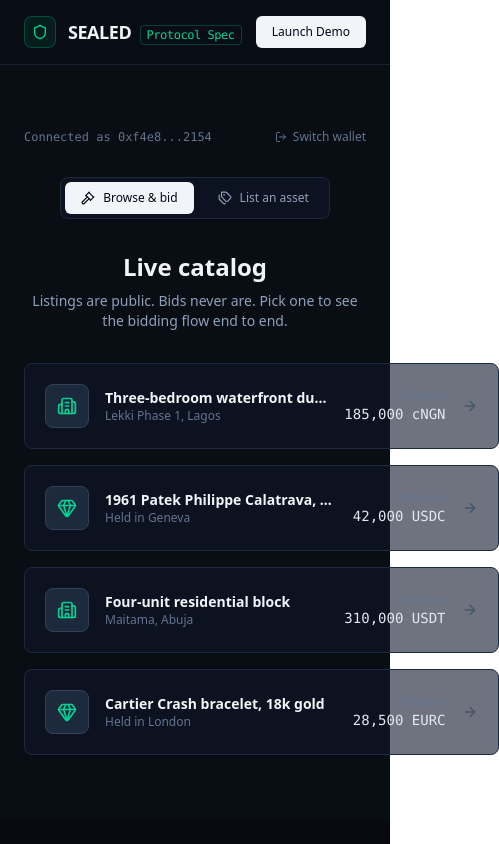
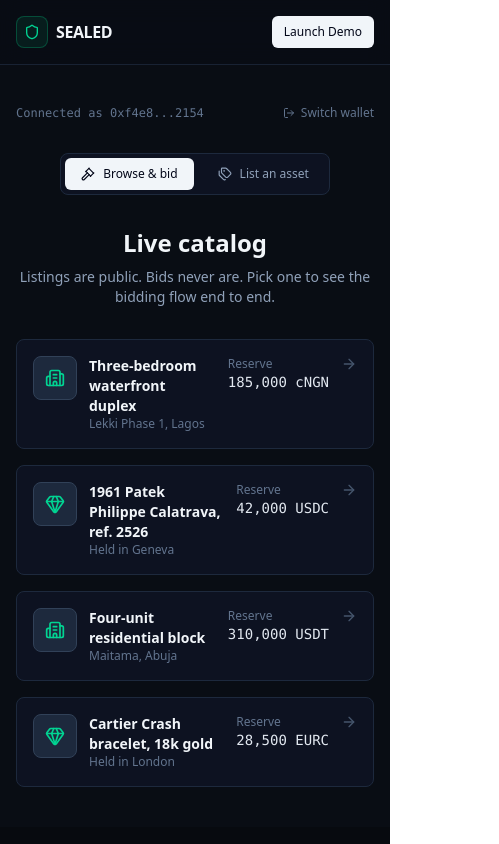
Before and after one commit to tactfulcipher101/Sealed-private-auction-system, a Next.js app in the folder frontend/: page /demo in a window 390 px wide. Both pictures are taken after a click on the button "Connect wallet". Shown: the top 844 px of the page, 499 px wide, since content can reach past the window. Built offline with nearby package versions, Linux system fonts and the light colour scheme.

Commit message:
optimize auction demo for mobile

```diff
--- a/frontend/src/ui/layout/Header.tsx
+++ b/frontend/src/ui/layout/Header.tsx
@@ -3,13 +3,13 @@
 export function Header() {
   return (
     <header className="w-full border-b border-slate-800/80 bg-[#090D14]/80 backdrop-blur-md sticky top-0 z-50">
-      <div className="max-w-7xl mx-auto px-6 h-16 flex items-center justify-between">
-        <div className="flex items-center gap-3">
+      <div className="max-w-7xl mx-auto px-4 sm:px-6 min-h-16 py-3 flex items-center justify-between gap-3">
+        <div className="flex min-w-0 items-center gap-2 sm:gap-3">
           <div className="h-8 w-8 rounded-lg bg-emerald-500/10 border border-emerald-500/30 flex items-center justify-center">
             <Shield className="h-4 w-4 text-emerald-400" />
           </div>
-          <span className="font-bold text-slate-100 tracking-tight text-lg">
-            SEALED <span className="text-xs font-mono font-normal text-emerald-400 border border-emerald-500/30 px-1.5 py-0.5 rounded ml-1">Protocol Spec</span>
+          <span className="truncate font-bold text-slate-100 tracking-tight text-base sm:text-lg">
+            SEALED <span className="hidden sm:inline text-xs font-mono font-normal text-emerald-400 border border-emerald-500/30 px-1.5 py-0.5 rounded ml-1">Protocol Spec</span>
           </span>
         </div>
 
@@ -19,8 +19,8 @@
           <a href="/demo" className="hover:text-slate-100 transition-colors">Live Demo</a>
         </nav>
 
-        <div className="flex items-center gap-4">
-          <a href="/demo" className="px-4 py-2 text-xs font-medium bg-slate-100 text-slate-950 rounded-md hover:bg-white transition-all">Launch Demo</a>
+        <div className="flex shrink-0 items-center gap-4">
+          <a href="/demo" className="px-3 sm:px-4 py-2 text-xs font-medium bg-slate-100 text-slate-950 rounded-md hover:bg-white transition-all">Launch Demo</a>
         </div>
       </div>
     </header>
--- a/frontend/src/ui/modules/demo/AuctionDemo.tsx
+++ b/frontend/src/ui/modules/demo/AuctionDemo.tsx
@@ -63,14 +63,14 @@
 
   if (!userWallet) {
     return (
-      <div className="max-w-2xl mx-auto px-6 py-16">
+      <div className="max-w-2xl mx-auto px-4 sm:px-6 py-10 sm:py-16">
         <WalletConnect onConnected={setUserWallet} />
       </div>
     );
   }
 
   return (
-    <div className="max-w-2xl mx-auto px-6 py-16">
+    <div className="max-w-2xl mx-auto px-4 sm:px-6 py-10 sm:py-16">
       <div className="flex items-center justify-between mb-8 text-xs text-slate-500">
         <span className="font-mono">Connected as {userWallet}</span>
         <button
--- a/frontend/src/ui/modules/demo/ListingCatalog.tsx
+++ b/frontend/src/ui/modules/demo/ListingCatalog.tsx
@@ -28,7 +28,7 @@
               key={listing.id}
               onClick={() => onSelectListing(listing)}
               className={
-                "w-full text-left p-5 rounded-lg bg-slate-900/60 border transition-all flex items-center gap-4 " +
+                "w-full text-left p-4 sm:p-5 rounded-lg bg-slate-900/60 border transition-all flex items-start sm:items-center gap-3 sm:gap-4 " +
                 (isNew ? "border-emerald-500/40" : "border-slate-800 hover:border-slate-700")
               }
             >
@@ -44,8 +44,8 @@
                 </div>
               )}
               <div className="flex-1 min-w-0">
-                <div className="flex items-center gap-2">
-                  <p className="text-sm font-semibold text-slate-100 truncate">{listing.title}</p>
+                <div className="flex flex-wrap items-center gap-2">
+                  <p className="text-sm font-semibold text-slate-100 break-words">{listing.title}</p>
                   {isNew && (
                     <span className="inline-flex items-center gap-1 text-[10px] text-emerald-400 bg-emerald-500/10 border border-emerald-500/30 px-1.5 py-0.5 rounded shrink-0">
                       <Sparkles className="h-2.5 w-2.5" /> just listed
@@ -54,7 +54,7 @@
                 </div>
                 <p className="text-xs text-slate-500">{listing.region}</p>
               </div>
-              <div className="text-right shrink-0">
+              <div className="text-left sm:text-right shrink-0">
                 <p className="text-xs text-slate-500">Reserve</p>
                 <p className="text-sm font-mono text-slate-200">
                   {formatCurrency(listing.reservePrice, listing.currency)}
--- a/frontend/src/ui/modules/demo/ListingDetail.tsx
+++ b/frontend/src/ui/modules/demo/ListingDetail.tsx
@@ -37,7 +37,7 @@
         <p className="text-sm text-slate-400 leading-relaxed">{listing.description}</p>
       </div>
 
-      <div className="grid grid-cols-2 gap-4">
+      <div className="grid grid-cols-1 sm:grid-cols-2 gap-4">
         <div className="p-4 rounded-lg bg-slate-900/40 border border-slate-800">
           <p className="text-xs text-slate-500">Reserve price</p>
           <p className="text-base font-mono text-slate-100 mt-1">
--- a/frontend/src/ui/modules/demo/LiveAuctionRoom.tsx
+++ b/frontend/src/ui/modules/demo/LiveAuctionRoom.tsx
@@ -80,14 +80,14 @@
               key={bid.commitmentHash}
               initial={{ opacity: 0, y: -8 }}
               animate={{ opacity: 1, y: 0 }}
-              className={"flex items-center justify-between px-4 py-3 text-xs font-mono " + (bid.isUser ? "bg-emerald-500/5" : "bg-slate-950/40")}
+              className={"flex flex-col items-start gap-2 px-4 py-3 text-xs font-mono sm:flex-row sm:items-center sm:justify-between " + (bid.isUser ? "bg-emerald-500/5" : "bg-slate-950/40")}
             >
               <div className="flex items-center gap-2 text-slate-300">
                 <Lock className="h-3.5 w-3.5 text-slate-600" />
                 {bid.walletAddress}
                 {bid.isUser && <span className="text-emerald-400">(you)</span>}
               </div>
-              <div className="text-slate-600 tracking-widest">HIDDEN UNTIL CLOSE</div>
+              <div className="text-[10px] text-slate-600 tracking-widest">HIDDEN UNTIL CLOSE</div>
             </motion.div>
           ))}
         </AnimatePresence>
--- a/frontend/src/ui/modules/demo/SellAssetForm.tsx
+++ b/frontend/src/ui/modules/demo/SellAssetForm.tsx
@@ -164,7 +164,7 @@
           />
         </div>
 
-        <div className="grid grid-cols-2 gap-3">
+        <div className="grid grid-cols-1 sm:grid-cols-2 gap-3">
           <div>
             <label className="block text-xs font-medium text-slate-300 mb-2">Category</label>
             <select
@@ -199,7 +199,7 @@
           />
         </div>
 
-        <div className="grid grid-cols-2 gap-3">
+        <div className="grid grid-cols-1 sm:grid-cols-2 gap-3">
           <div>
             <label className="block text-xs font-medium text-slate-300 mb-2">
               Reserve price
--- a/frontend/src/ui/modules/demo/SettlementReveal.tsx
+++ b/frontend/src/ui/modules/demo/SettlementReveal.tsx
@@ -44,7 +44,7 @@
           return (
             <div
               key={bid.commitmentHash}
-              className={"flex items-center justify-between px-4 py-3 text-xs font-mono " + (isWinner ? "bg-emerald-500/10" : "bg-slate-950/40")}
+              className={"flex flex-col items-start gap-2 px-4 py-3 text-xs font-mono sm:flex-row sm:items-center sm:justify-between " + (isWinner ? "bg-emerald-500/10" : "bg-slate-950/40")}
             >
               <div className="flex items-center gap-2 text-slate-300">
                 {bid.walletAddress}
@@ -55,7 +55,7 @@
                 <motion.span
                   initial={{ opacity: 0 }}
                   animate={{ opacity: 1 }}
-                  className={isWinner ? "text-emerald-400" : "text-slate-500"}
+                  className={"break-words " + (isWinner ? "text-emerald-400" : "text-slate-500")}
                 >
                   {formatCurrency(bid.amount, bid.currency)}
                   {!isWinner && (
```
